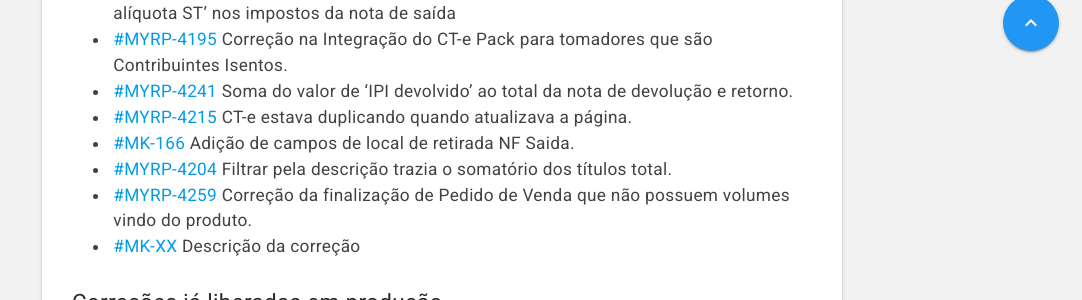
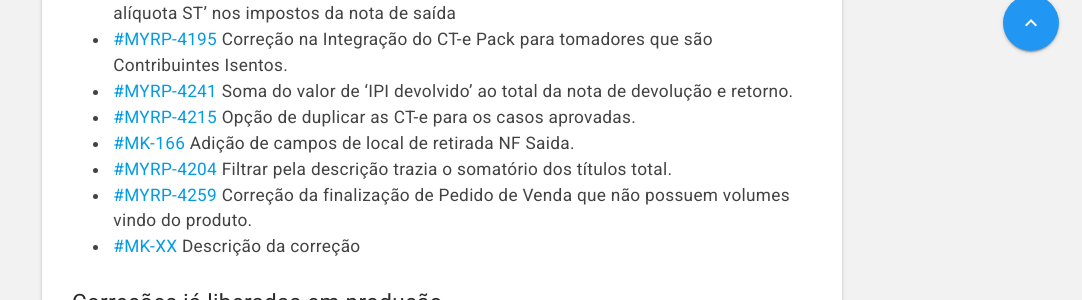
Before and after one commit to myrp-maicon/changelog-myrp, a Jekyll site: the page built from docs/myrp/19.05.02.md, in a window 1280 px wide. Shown: the part 826-1126 px from the top of the page, without its empty margins (198-1280 px from the left). Built offline with Jekyll 4.4.1, drawn with Linux system fonts in a browser that asks for light colours; nearby versions of some CDN libraries; our own code applies the rules of GitHub Pages for plain Markdown files; the repository's description, which GitHub fills in, is left out.

Commit message:
AD:MYRP-4215
Correção do changelog: Opção de duplicar as CT-e para os casos aprovadas.

```diff
--- a/docs/myrp/19.05.02.md
+++ b/docs/myrp/19.05.02.md
@@ -11,7 +11,7 @@
 * [#MYRP-4237](https://devmyrp.atlassian.net/browse/MYRP-4237) Inserção dos campos 'Valor ICMS Substituto (Operação anterior)' e 'Perc. alíquota ST' nos impostos da nota de saída
 * [#MYRP-4195](https://devmyrp.atlassian.net/browse/MYRP-4195) Correção na Integração do CT-e Pack para tomadores que são Contribuintes Isentos.
 * [#MYRP-4241](https://devmyrp.atlassian.net/browse/MYRP-4241) Soma do valor de 'IPI devolvido' ao total da nota de devolução e retorno.
-* [#MYRP-4215](https://devmyrp.atlassian.net/browse/MYRP-4215) CT-e estava duplicando quando atualizava a página.
+* [#MYRP-4215](https://devmyrp.atlassian.net/browse/MYRP-4215) Opção de duplicar as CT-e para os casos aprovadas.
 * [#MK-166](https://devmyrp.atlassian.net/browse/MK-166) Adição de campos de local de retirada NF Saida.
 * [#MYRP-4204](https://devmyrp.atlassian.net/browse/MYRP-4204) Filtrar pela descrição trazia o somatório dos títulos total.
 * [#MYRP-4259](https://devmyrp.atlassian.net/browse/MYRP-4259) Correção da finalização de Pedido de Venda que não possuem volumes vindo do produto.
```
